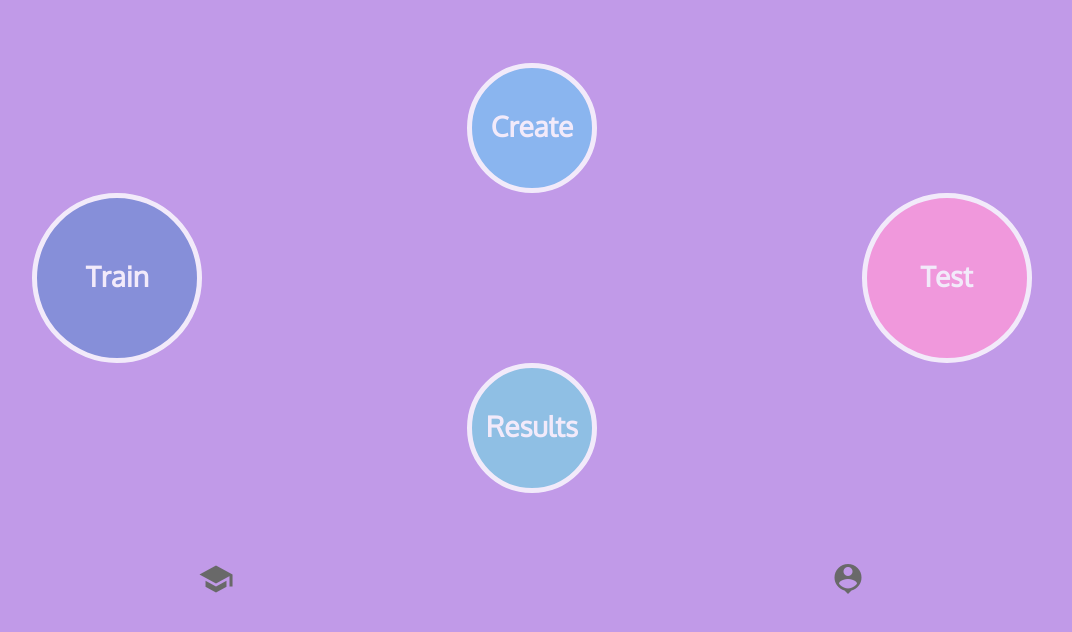
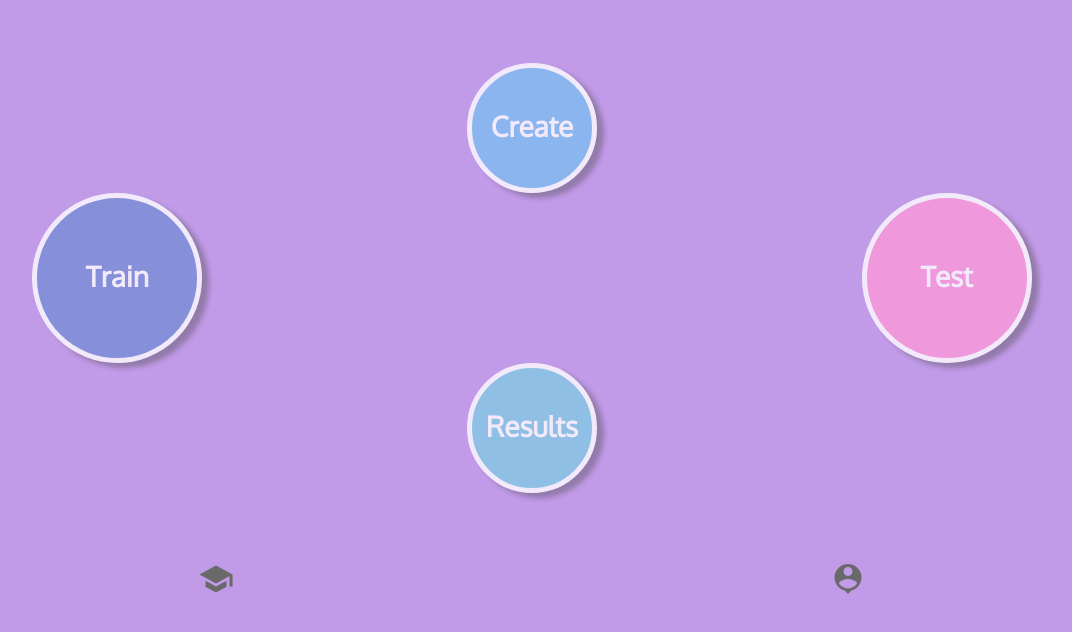
Before and after one commit to jkyletreman/flash_web_app, a React (Create React App) app: page / in a window 1280 px wide. Shown: the top 632 px of the page, without its empty margins (108-1180 px from the left). Built offline with nearby package versions, Linux system fonts and the light colour scheme; a web font is replaced by a local one.

Commit message:
Add shadow

```diff
--- a/src/components/js/CircleLarge.js
+++ b/src/components/js/CircleLarge.js
@@ -17,7 +17,8 @@ export default class CircleSmall extends React.Component {
         height: '160px',
         margin: '0 auto',
         textAlign: 'center',
-        width: '160px'
+        width: '160px',
+        boxShadow: '7px 5px 5px rgba(73, 74, 73, 0.49)'
       },
       hoverFX: {
         opacity: '0.8',
--- a/src/components/js/CircleSmall.js
+++ b/src/components/js/CircleSmall.js
@@ -16,7 +16,8 @@ export default class CircleSmall extends React.Component {
         height: '120px',
         margin: '0 auto',
         textAlign: 'center',
-        width: '120px'
+        width: '120px',
+        boxShadow: '7px 5px 5px rgba(73, 74, 73, 0.49)'
       },
       hoverFX: {
         opacity: '0.8',
--- a/src/components/js/Rectangle.js
+++ b/src/components/js/Rectangle.js
@@ -13,7 +13,8 @@ export default class Rectangle extends React.Component {
         height: '200px',
         width: '360px',
         textAlign: 'center',
-        margin: '0 auto'
+        margin: '0 auto',
+        boxShadow: '7px 5px 5px rgba(73, 74, 73, 0.49)'
       },
       hoverFX: {
         opacity: '0.8',
```
